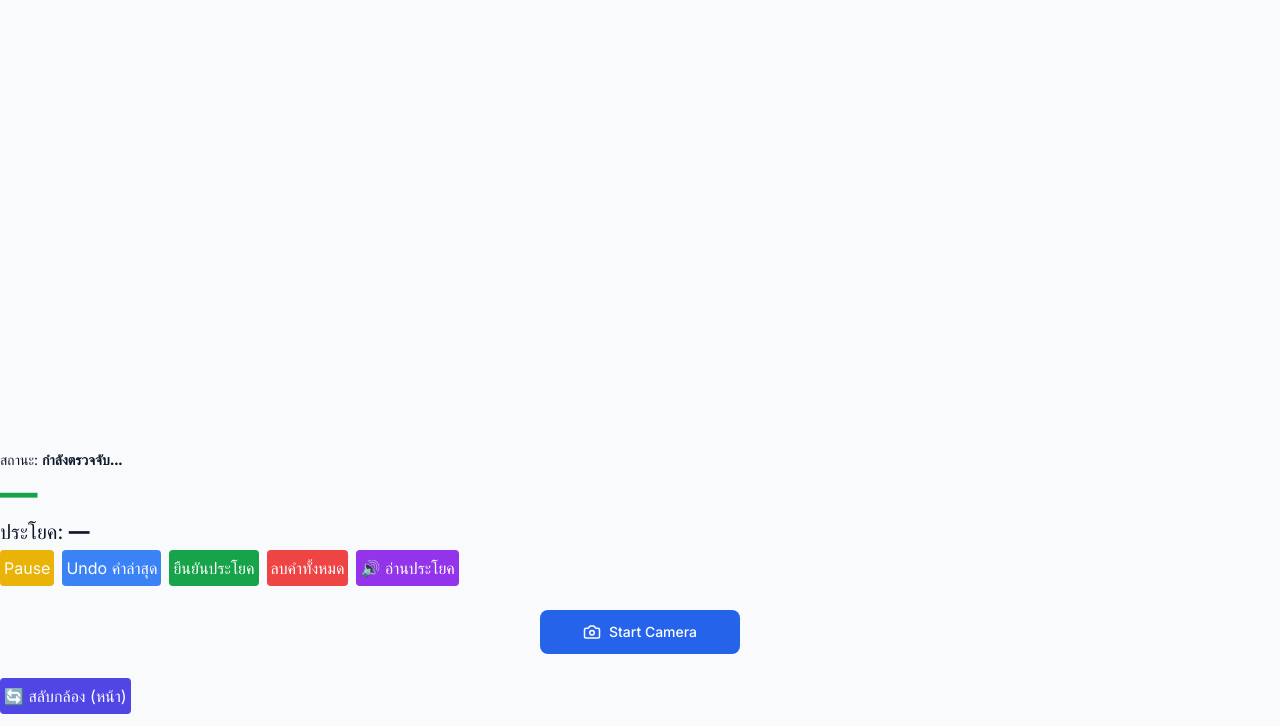
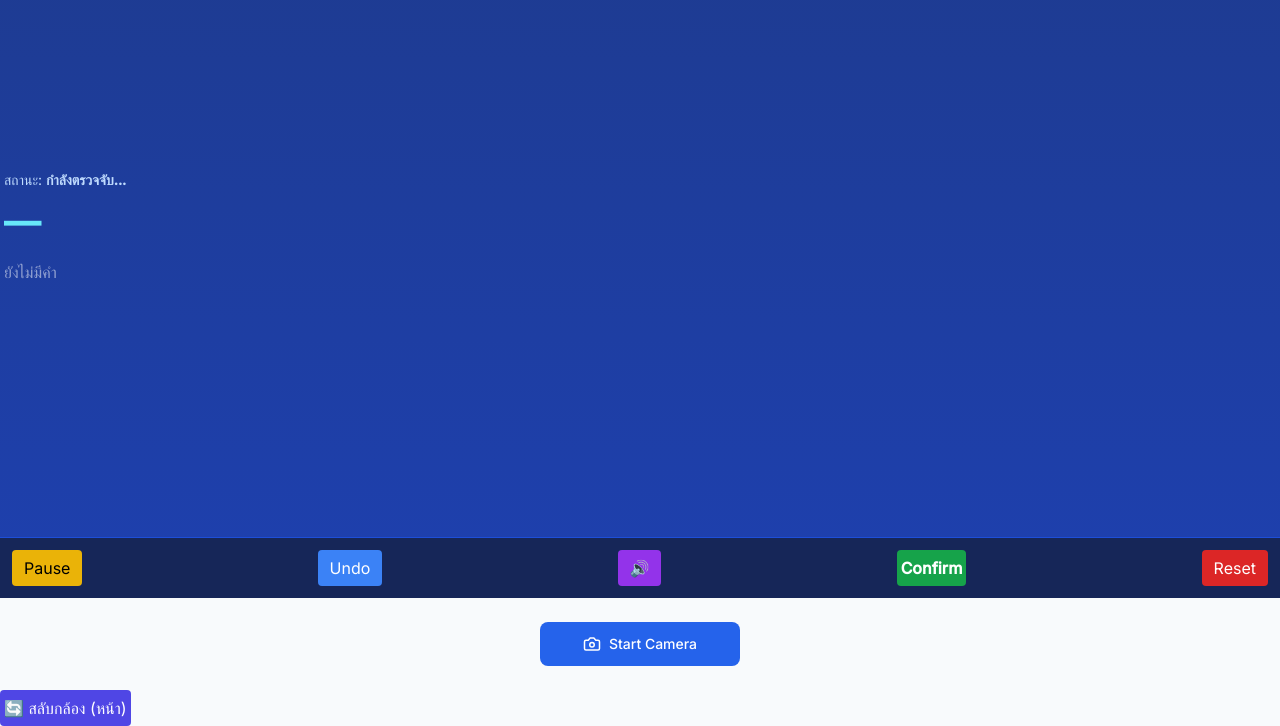
Before and after one commit to Guy17550/webcamtester, a React (Vite) app: page / in a window 1280 px wide. Shown: the part 202-928 px from the top of the page. Built offline with nearby package versions, Linux system fonts and the light colour scheme.

Commit message:
Update VideoDisplay.jsx

```diff
--- a/src/pages/webcam-test-interface/components/VideoDisplay.jsx
+++ b/src/pages/webcam-test-interface/components/VideoDisplay.jsx
@@ -1,16 +1,15 @@
 import React, { useEffect, useRef, useState } from "react";
-
 import { analyzeGesture } from "../gesture/gestureEngine";
 
-// 🔹 sentence layer (SINGLE SOURCE OF TRUTH)
+// sentence layer
 import {
   acceptWord,
-  getSentenceState,
   resetSentence,
   undoLastWord,
   pauseSentence,
   resumeSentence,
   confirmSentence,
+  getSentenceState,
 } from "../gesture/sentenceEngine";
 
 const COOLDOWN_MS = 400;
@@ -19,36 +18,32 @@ const VideoDisplay = ({ videoRef, isActive }) => {
   const canvasRef = useRef(null);
   const handsRef = useRef(null);
   const rafRef = useRef(null);
-
   const prevLandmarksRef = useRef(null);
   const cooldownUntilRef = useRef(0);
 
   // UI state
   const [detectedWord, setDetectedWord] = useState("");
   const [gestureStatus, setGestureStatus] = useState("กำลังตรวจจับ...");
-  const [sentenceText, setSentenceText] = useState("");
+  const [sentenceState, setSentenceState] = useState(getSentenceState());
   const [isPaused, setIsPaused] = useState(false);
   const [isConfirmed, setIsConfirmed] = useState(false);
   const [debugInfo, setDebugInfo] = useState(null);
 
-  /* =========================
-     🔊 TEXT TO SPEECH
-  ========================= */
+  /* =====================
+     SPEAK SENTENCE
+  ===================== */
   const speakSentence = () => {
-    if (!sentenceText) return;
-
-    const utterance = new SpeechSynthesisUtterance(sentenceText);
+    if (!sentenceState.formatted) return;
+    const utterance = new SpeechSynthesisUtterance(sentenceState.formatted);
     utterance.lang = "th-TH";
     utterance.rate = 0.9;
-    utterance.pitch = 1.0;
-
     window.speechSynthesis.cancel();
     window.speechSynthesis.speak(utterance);
   };
 
-  /* =========================
-     MAIN EFFECT
-  ========================= */
+  /* =====================
+     CAMERA + GESTURE LOOP
+  ===================== */
   useEffect(() => {
     if (!isActive || !videoRef?.current) return;
 
@@ -63,10 +58,7 @@ const VideoDisplay = ({ videoRef, isActive }) => {
     };
 
     const drawHand = (hand) => {
-      ctx.fillStyle = "#00ff00";
-      ctx.strokeStyle = "#00ff00";
-      ctx.lineWidth = 2;
-
+      ctx.fillStyle = "#38bdf8";
       hand.forEach((p) => {
         ctx.beginPath();
         ctx.arc(
@@ -96,37 +88,22 @@ const VideoDisplay = ({ videoRef, isActive }) => {
 
       const state = result?.gestureState;
 
-      /* ---------- STATE UI ---------- */
       if (state === "idle") {
         setGestureStatus("กำลังตรวจจับ...");
         setDetectedWord("");
-      }
-
-      else if (state === "tracking") {
+      } else if (state === "tracking") {
         setGestureStatus("กำลังติดตาม...");
-      }
-
-      else if (state === "confirmed") {
+      } else if (state === "confirmed") {
         setGestureStatus("ยืนยันแล้ว");
 
         if (result?.detectedWord && !isPaused && !isConfirmed) {
           acceptWord(result.detectedWord);
-
-          // ✅ อ่าน sentence จาก sentenceEngine เท่านั้น
-          const sentenceState = getSentenceState();
-          setSentenceText(sentenceState.formatted);
-
+          setSentenceState(getSentenceState());
           setDetectedWord(result.detectedWord);
           cooldownUntilRef.current = Date.now() + COOLDOWN_MS;
         }
-      }
-
-      else if (state === "ended") {
+      } else if (state === "ended") {
         setGestureStatus("เสร็จสิ้น");
-      }
-
-      if (result?.detectedWord === null && state === "idle") {
-        setDetectedWord("");
       }
     };
 
@@ -161,42 +138,63 @@ const VideoDisplay = ({ videoRef, isActive }) => {
     };
   }, [isActive, videoRef, isPaused, isConfirmed]);
 
-  /* =========================
+  /* =====================
      UI
-  ========================= */
+  ===================== */
   return (
-    <div>
-      <div className="relative">
+    <div className="relative h-screen bg-gradient-to-b from-blue-900 to-blue-800 text-white flex flex-col">
+
+      {/* CAMERA (compact for mobile) */}
+      <div className="relative w-full h-[220px] md:h-[360px] overflow-hidden">
         <video
           ref={videoRef}
           autoPlay
           muted
           playsInline
-          className="w-full"
+          className="w-full h-full object-cover"
         />
         <canvas
           ref={canvasRef}
-          className="absolute top-0 left-0 w-full h-full"
+          className="absolute inset-0"
           style={{ pointerEvents: "none" }}
         />
       </div>
 
-      <div className="mt-3 text-sm">
+      {/* CONTENT */}
+      <div className="flex-1 px-4 py-3 overflow-y-auto pb-28">
+        <div className="text-sm text-blue-200">
           สถานะ: <b>{gestureStatus}</b>
         </div>
 
-      <div className="text-4xl font-bold mt-4 text-green-600">
+        <div className="text-4xl font-bold text-cyan-300 mt-3">
           {detectedWord || "—"}
         </div>
 
-      <div className="text-xl mt-4">
-        ประโยค: <b>{sentenceText || "—"}</b>
+        {/* Sentence bubbles */}
+        <div className="mt-5 flex flex-wrap gap-2">
+          {sentenceState.sentence.length === 0 && (
+            <span className="opacity-50">ยังไม่มีคำ</span>
+          )}
+          {sentenceState.sentence.map((word, idx) => (
+            <span
+              key={idx}
+              className={`px-3 py-1 rounded-full text-sm font-semibold
+                ${
+                  idx === sentenceState.sentence.length - 1
+                    ? "bg-cyan-500 text-black shadow-lg shadow-cyan-400/50"
+                    : "bg-blue-700"
+                }`}
+            >
+              {word}
+            </span>
+          ))}
+        </div>
       </div>
 
-      {/* CONTROLS */}
-      <div className="mt-4 flex gap-2 flex-wrap">
+      {/* BOTTOM BAR */}
+      <div className="fixed bottom-0 left-0 right-0 bg-blue-950/95 border-t border-blue-700 px-3 py-3 flex gap-2 justify-between">
         <button
-          className="px-4 py-2 bg-yellow-500 text-white rounded"
+          className="px-3 py-2 bg-yellow-500 text-black rounded"
           onClick={() => {
             if (isPaused) {
               resumeSentence();
@@ -211,17 +209,25 @@ const VideoDisplay = ({ videoRef, isActive }) => {
         </button>
 
         <button
-          className="px-4 py-2 bg-blue-500 text-white rounded"
+          className="px-3 py-2 bg-blue-500 rounded"
           onClick={() => {
             undoLastWord();
-            setSentenceText(getSentenceState().formatted);
+            setSentenceState(getSentenceState());
           }}
         >
-          Undo คำล่าสุด
+          Undo
         </button>
 
         <button
-          className="px-4 py-2 bg-green-600 text-white rounded"
+          className="px-3 py-2 bg-purple-600 rounded"
+          onClick={speakSentence}
+          disabled={!sentenceState.formatted}
+        >
+          🔊
+        </button>
+
+        <button
+          className="px-4 py-2 bg-green-600 rounded font-bold"
           onClick={() => {
             const result = confirmSentence();
             if (result.confirmed) {
@@ -230,32 +236,25 @@ const VideoDisplay = ({ videoRef, isActive }) => {
             }
           }}
         >
-          ยืนยันประโยค
+          Confirm
         </button>
 
         <button
-          className="px-4 py-2 bg-red-500 text-white rounded"
+          className="px-3 py-2 bg-red-600 rounded"
           onClick={() => {
             resetSentence();
-            setSentenceText("");
+            setSentenceState(getSentenceState());
             setIsPaused(false);
             setIsConfirmed(false);
           }}
         >
-          ลบคำทั้งหมด
-        </button>
-
-        <button
-          className="px-4 py-2 bg-purple-600 text-white rounded"
-          onClick={speakSentence}
-          disabled={!sentenceText}
-        >
-          🔊 อ่านประโยค
+          Reset
         </button>
       </div>
 
+      {/* DEBUG */}
       {debugInfo && (
-        <pre className="mt-3 text-xs bg-gray-100 p-2 rounded">
+        <pre className="absolute top-2 right-2 text-xs bg-black/50 p-2 rounded max-w-xs overflow-auto">
           {JSON.stringify(debugInfo, null, 2)}
         </pre>
       )}
```
Lines whose indentation alone changed are shown as unchanged.
